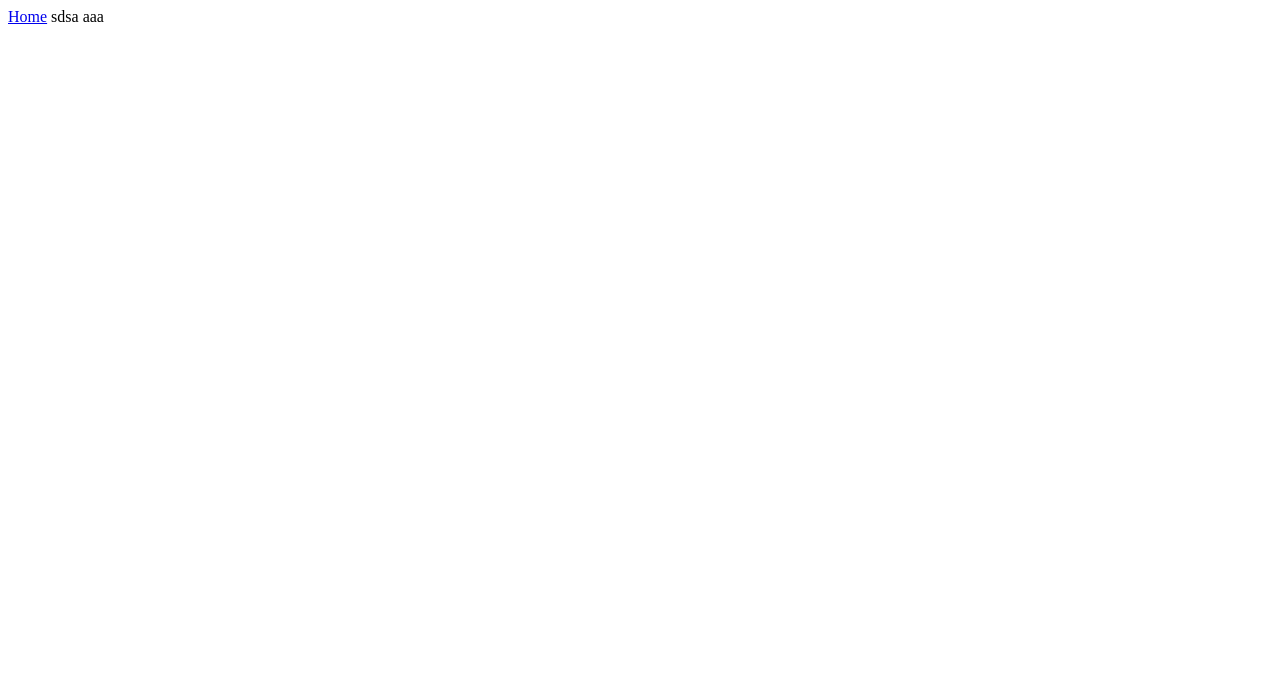
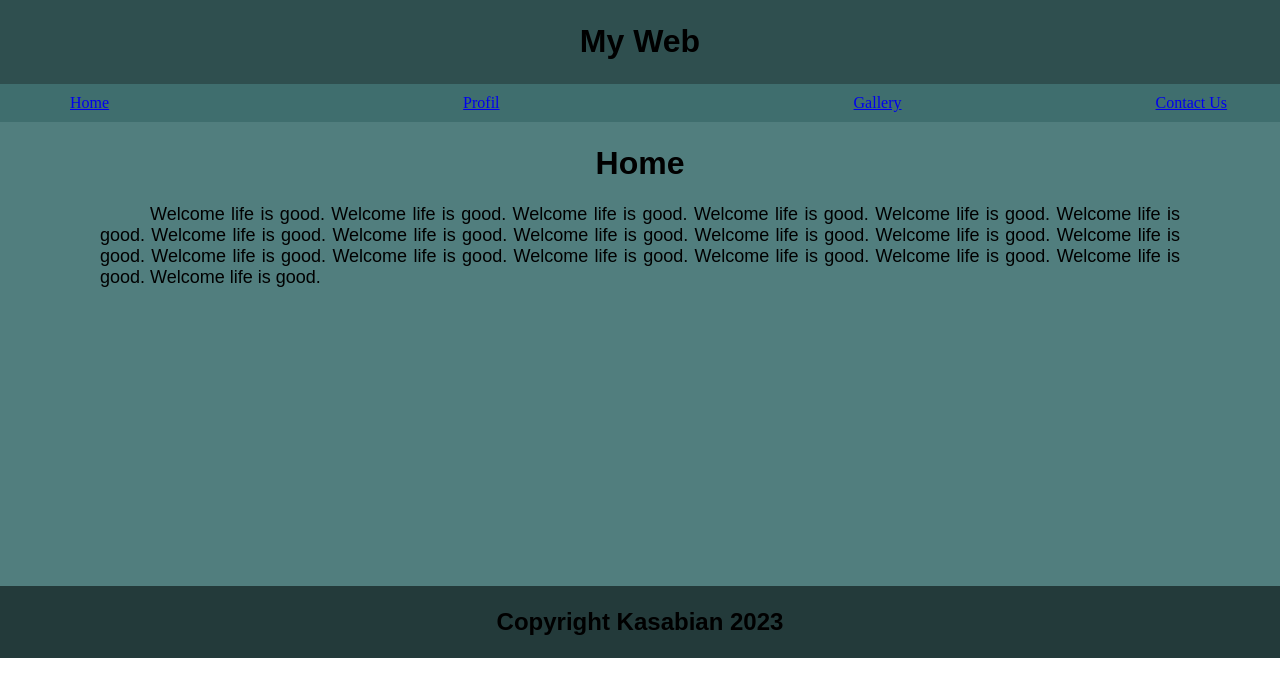
Before and after one commit to Bianesse/test, a plain HTML site: page index.html in a window 1280 px wide. Drawn offline with Linux system fonts and the light colour scheme.

Commit message:
adaddasd

```diff
--- a/index.html
+++ b/index.html
@@ -1,14 +1,38 @@
 <!DOCTYPE html>
 <html lang="en">
 <head>
-    <meta charset="UTF-8">
-    <meta http-equiv="X-UA-Compatible" content="IE=edge">
-    <meta name="viewport" content="width=device-width, initial-scale=1.0">
+    <link rel="stylesheet" href="style.css">
     <title>Document</title>
 </head>
+
 <body>
-    <a href="kasabian_Home.html">Home</a>
-    sdsa
-    aaa
+
+    <div class="umum">
+        <div class="header">
+            <h1>My Web</h1>
+        </div>
+
+        <div class="menu">
+            <a class="left" href="kasabian_Home.html">Home</a>
+                <a class="mid" href="kasabian_Profile.html">Profil</a>
+                <a class="mid" href="kasabian_Gallery.html">Gallery</a>
+                <a class="right" href="kasabian_firstCSS.html">Contact Us</a>
+        </div>
+
+        <div class="content">
+            <h1>Home</h1>
+                <p class="text">Welcome life is good. Welcome life is good. Welcome life is good. Welcome life is good.
+                    Welcome life is good. Welcome life is good. Welcome life is good. Welcome life is good. Welcome life is good.
+                    Welcome life is good. Welcome life is good. Welcome life is good. Welcome life is good. Welcome life is good.
+                    Welcome life is good. Welcome life is good. Welcome life is good. Welcome life is good. Welcome life is good.
+                </p>
+        </div>
+
+        <div class="footer">
+            <h2>Copyright Kasabian 2023</h2>
+        </div>
+
+</div>
+
 </body>
 </html>
```
